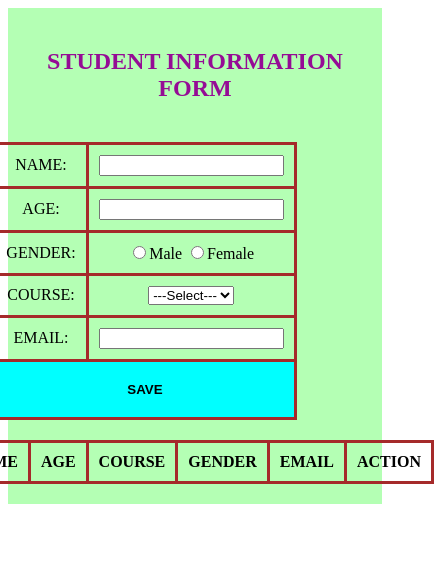
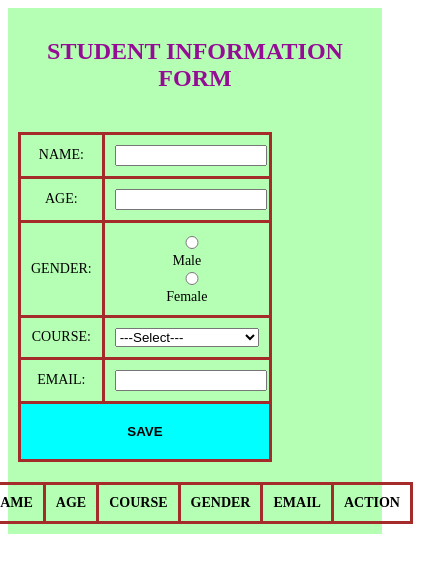
Before and after one commit to saranya9126/Student-Details-Form, a plain HTML site: page index.html in a window 390 px wide. Shown: the whole page, 434 px wide, since content can reach past the window. Drawn offline with Linux system fonts and the light colour scheme.

Commit message:
updated media queries

```diff
--- a/index.html
+++ b/index.html
@@ -50,6 +50,28 @@
 
         .delete-btn:hover {
             background-color: darkred;
+        }
+        @media(max-width:600px){
+            div{
+                padding: 10px;
+                align-items: center;
+                text-align: center;
+            }
+            table{font-size: 14px;}
+            input ,select{
+                width: 100%;
+            }
+            #save-btn,.delete-btn{
+                width: 100%;
+                font-size: 14px;
+            }
+            h2{
+                text-align: center;
+
+
+
+
+            }
         }
     </style>
 </head>
```
